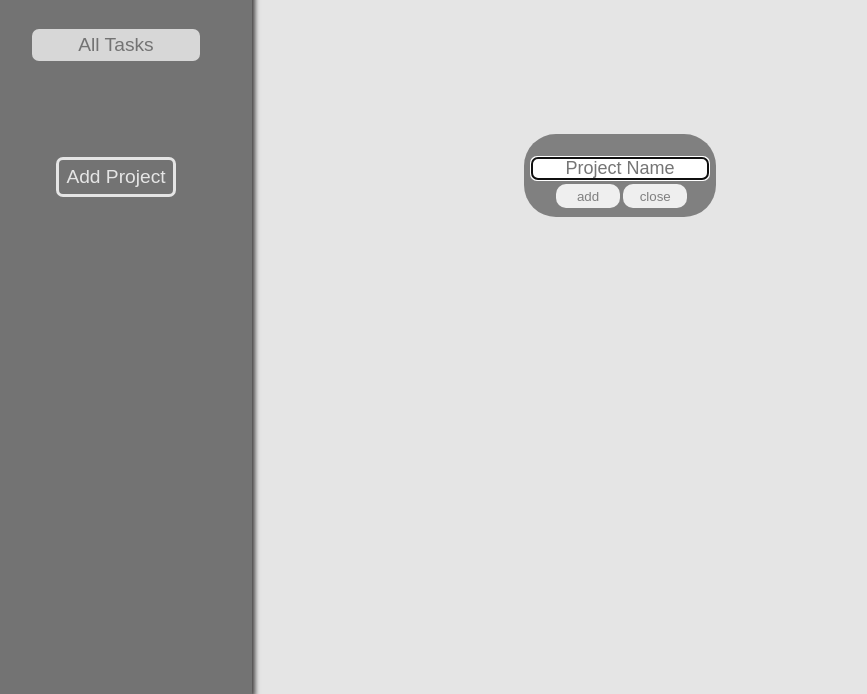
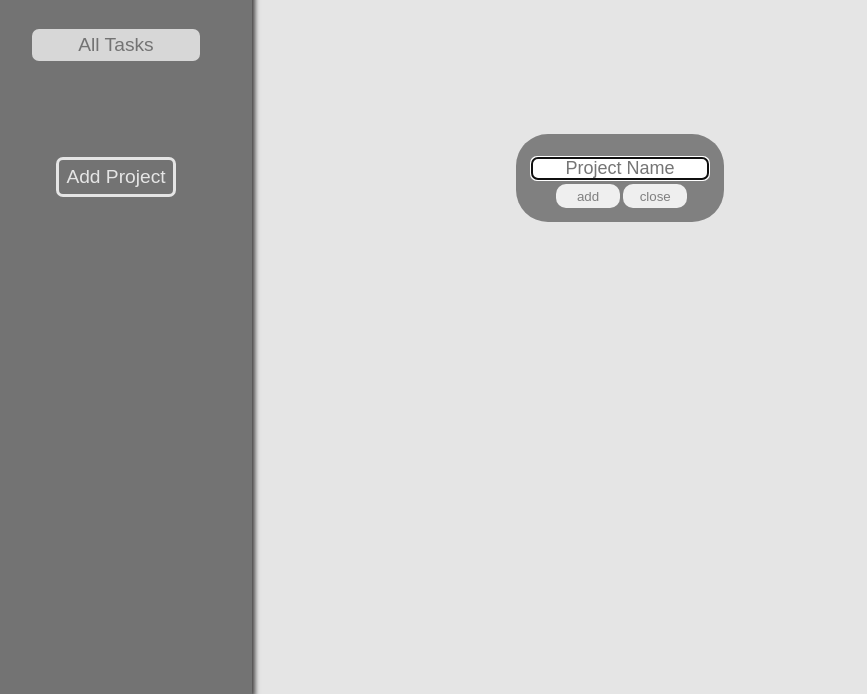
Before and after one commit to Tunecodes/ToDo, a plain HTML site: page index.html in a window 1280 px wide. Both pictures are taken after a click on the button "Add Project". Shown: the part 106-800 px from the top of the page, without its empty margins (20-887 px from the left). Drawn offline with Linux system fonts and the light colour scheme.

Commit message:
deploy again

```diff
--- a/main.css
+++ b/main.css
@@ -148,8 +148,8 @@ height: 2rem;
 .project-dialog {
   justify-self: center;
   margin-top: 15rem;
-  width: 12rem;
-  height: 5.2rem;
+  width: 13rem;
+  height: 5.5rem;
   background-color: gray;
   border-radius: 2rem;
   border: none;
```
